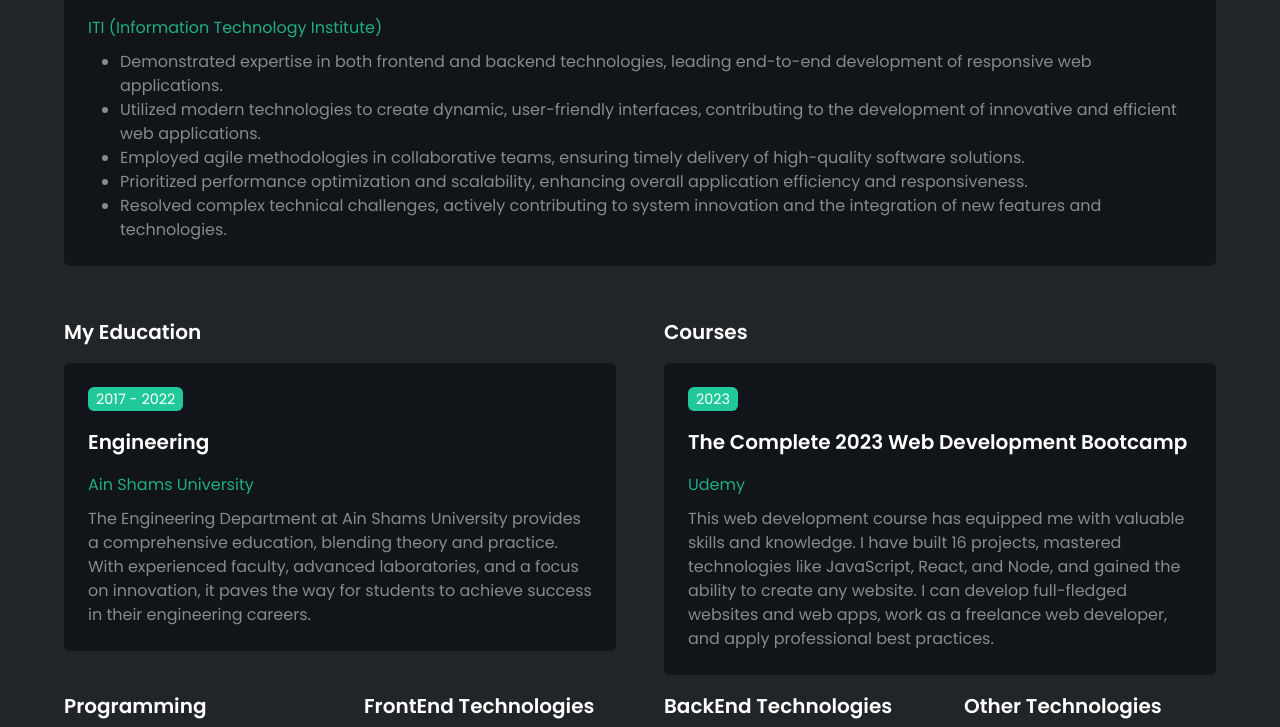
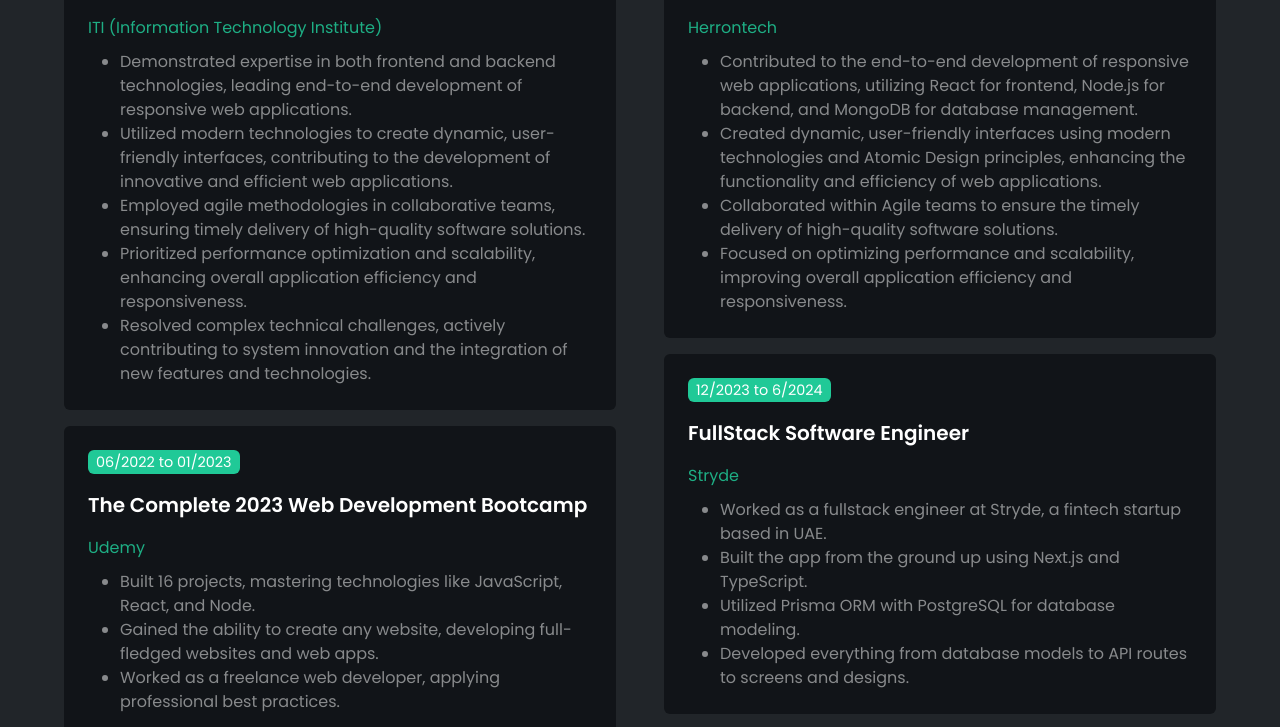
Before and after one commit to IbrahimGaber322/Ibrahim-Seda-Portfolio, a React (Create React App) app: page / in a window 1280 px wide. Shown: the part 1986-2713 px from the top of the page. Built offline with nearby package versions, Linux system fonts and the light colour scheme.

Commit message:
Add SummaryCard component and enhance form controls with autoComplete attribute

```diff
--- /dev/null
+++ b/src/components/SummaryCard.jsx
@@ -0,0 +1,29 @@
+import React from 'react';
+
+const SummaryCard = ({ title, dateFrom, dateTo, organization, link, description }) => {
+    return (
+
+        <div className="summary-card p-4 rounded">
+            <p className="summary-date rounded">{dateFrom}{dateTo && ` to ${dateTo}`}</p>
+            <p className="title-2">{title}</p>
+            <a
+                rel="noreferrer"
+                target="_blank"
+                href={link}
+                className="title-3-a"
+            >
+                {organization}
+            </a>
+            <p className="summary-desc">
+                <ul>
+                    {description.map((desc, i) => (
+                        <li key={i}>{desc}</li>
+                    ))}
+                </ul>
+            </p>
+        </div>
+
+    );
+};
+
+export default SummaryCard;
--- a/src/pages/Contact.jsx
+++ b/src/pages/Contact.jsx
@@ -68,6 +68,7 @@
               <Col lg={6}>
                 <Form.Group className="mb-3">
                   <Form.Control
+                    autoComplete="off"
                     style={{ color: "white" }}
                     className="my-form-control"
                     required={true}
@@ -80,6 +81,7 @@
               <Col lg={6}>
                 <Form.Group className="mb-3">
                   <Form.Control
+                    autoComplete="off"
                     style={{ color: "white" }}
                     className="my-form-control"
                     required={true}
@@ -92,6 +94,7 @@
               <Col>
                 <Form.Group className="mb-3">
                   <Form.Control
+                    autoComplete="off"
                     style={{ color: "white" }}
                     className="my-form-control"
                     required={true}
--- a/src/pages/Summary.jsx
+++ b/src/pages/Summary.jsx
@@ -6,6 +6,7 @@
 import CV from "../cv/IbrahimGaber.pdf";
 import Badge from "react-bootstrap/Badge";
 import skillsGroups, { getColors } from "../constants/skills";
+import SummaryCard from "../components/SummaryCard";
 
 function Summary() {
   return (
@@ -20,99 +21,64 @@
         </Col>
       </Row>
       <Row className="gx-5 gy-5">
-        <Col xs={12}>
-          <p className="title-2">My Experience</p>
-          <Stack style={{ marginBottom: 3 }} gap={3}>
-            <div className="summary-card p-4 rounded">
-              <p className="summary-date rounded">10/2023 to 6/2024</p>
-              <p className="title-2">Software Engineer</p>
-              <a
-                rel="noreferrer"
-                target="_blank"
-                href="https://iti.gov.eg/iti/9M/Intake%2044/intake-program-track/details/116"
-                className="title-3-a"
-              >
-                ITI (Information Technology Institute)
-              </a>
-              <p className="summary-desc">
-                <ul>
-                  <li>
-                    Demonstrated expertise in both frontend and backend
-                    technologies, leading end-to-end development of responsive
-                    web applications.
-                  </li>
-                  <li>
-                    Utilized modern technologies to create dynamic,
-                    user-friendly interfaces, contributing to the development of
-                    innovative and efficient web applications.
-                  </li>
-                  <li>
-                    Employed agile methodologies in collaborative teams,
-                    ensuring timely delivery of high-quality software solutions.
-                  </li>
-                  <li>
-                    Prioritized performance optimization and scalability,
-                    enhancing overall application efficiency and responsiveness.
-                  </li>
-                  <li>
-                    Resolved complex technical challenges, actively contributing
-                    to system innovation and the integration of new features and
-                    technologies.
-                  </li>
-                </ul>
-              </p>
-            </div>
+        <Col md={6}>
+          <p className="title-2">My Education</p>
+          <Stack gap={3}>
+            <SummaryCard title={"Software Engineer"} link={"https://iti.gov.eg/iti/9M/Intake%2044/intake-program-track/details/116"} dateFrom={"10/2023"} dateTo={"6/2024"} organization={"ITI (Information Technology Institute)"}
+              description={[
+                `Demonstrated expertise in both frontend and backend technologies, leading end-to-end development of responsive web applications.`,
+                `Utilized modern technologies to create dynamic, user-friendly interfaces, contributing to the development of innovative and efficient web applications.`,
+                `Employed agile methodologies in collaborative teams, ensuring timely delivery of high-quality software solutions.`,
+                `Prioritized performance optimization and scalability, enhancing overall application efficiency and responsiveness.`,
+                `Resolved complex technical challenges, actively contributing to system innovation and the integration of new features and technologies.`
+              ]}
+            />
+            <SummaryCard title={"The Complete 2023 Web Development Bootcamp"} link={"https://www.udemy.com/course/the-complete-web-development-bootcamp/"} dateFrom={"06/2022"} dateTo={"01/2023"} organization={"Udemy"}
+              description={[
+                `Built 16 projects, mastering technologies like JavaScript, React, and Node.`,
+                `Gained the ability to create any website, developing full-fledged websites and web apps.`,
+                `Worked as a freelance web developer, applying professional best practices.`
+              ]}
+            />
+            <SummaryCard title={"Engineering"} link={"https://eng.asu.edu.eg/"} dateFrom={"10/2017"} dateTo={"6/2022"} organization={"Ain Shams University"}
+              description={[
+                `Solved complex problems through critical thinking and advanced mathematics.`,
+                `Participated in numerous courses, gaining a broad understanding of various engineering disciplines.`,
+                `Engaged in multiple group projects, enhancing teamwork and collaboration skills.`,
+                `Learned to apply theoretical knowledge to practical situations, bridging the gap between academia and industry.`,
+                `Developed a strong foundation in engineering principles, preparing for a successful career in the field.`
+              ]}
+            />
           </Stack>
         </Col>
         <Col md={6}>
-          <p className="title-2">My Education</p>
+          <p className="title-2">My Experience</p>
           <Stack gap={3}>
-            <div className="summary-card p-4 rounded">
-              <p className="summary-date rounded">2017 - 2022</p>
-              <p className="title-2">Engineering</p>
-              <a
-                rel="noreferrer"
-                target="_blank"
-                href="https://eng.asu.edu.eg/"
-                className="title-3-a"
-              >
-                Ain Shams University
-              </a>
-              <p className="summary-desc">
-                The Engineering Department at Ain Shams University provides a
-                comprehensive education, blending theory and practice. With
-                experienced faculty, advanced laboratories, and a focus on
-                innovation, it paves the way for students to achieve success in
-                their engineering careers.
-              </p>
-            </div>
-          </Stack>
-        </Col>
-        <Col md={6}>
-          <p className="title-2">Courses</p>
-          <Stack gap={3}>
-            <div className="summary-card p-4 rounded">
-              <p className="summary-date rounded">2023</p>
-              <p className="title-2">
-                The Complete 2023 Web Development Bootcamp
-              </p>
-              <a
-                rel="noreferrer"
-                target="_blank"
-                href="https://www.udemy.com/course/the-complete-web-development-bootcamp/"
-                className="title-3-a"
-              >
-                Udemy
-              </a>
-              <p className="summary-desc">
-                This web development course has equipped me with valuable skills
-                and knowledge. I have built 16 projects, mastered technologies
-                like JavaScript, React, and Node, and gained the ability to
-                create any website. I can develop full-fledged websites and web
-                apps, work as a freelance web developer, and apply professional
-                best practices.
-              </p>
-            </div>
+            <SummaryCard title={"Software Engineer"} dateFrom={"10/2023"} organization={"Herrontech"} link={"https://herrontech.com/"}
+              description={[
+                `Contributed to the end-to-end development of responsive web applications, utilizing React for frontend, Node.js for backend, and MongoDB for database management.`,
+                `Created dynamic, user-friendly interfaces using modern technologies and Atomic Design principles, enhancing the functionality and efficiency of web applications.`,
+                `Collaborated within Agile teams to ensure the timely delivery of high-quality software solutions.`,
+                `Focused on optimizing performance and scalability, improving overall application efficiency and responsiveness.`
+              ]}
+            />
+            <SummaryCard title={"FullStack Software Engineer"} dateFrom={"12/2023"} dateTo={"6/2024"} organization={"Stryde"} link={"https://www.gostryde.com/"}
+              description={[
+                `Worked as a fullstack engineer at Stryde, a fintech startup based in UAE.`,
+                `Built the app from the ground up using Next.js and TypeScript.`,
+                `Utilized Prisma ORM with PostgreSQL for database modeling.`,
+                `Developed everything from database models to API routes to screens and designs.`
+              ]}
+            />
+            <SummaryCard title={"FreeLancer"} dateFrom={"01/2023"} dateTo={"10/2023"} organization={"Freelancer"}
+              description={[
+                `Developed responsive websites and web applications for clients, ensuring high-quality, user-friendly interfaces.`,
+                `Utilized modern technologies to create dynamic, efficient websites, contributing to client satisfaction and project success.`,
+                `Employed agile methodologies in project management, ensuring timely delivery of high-quality software solutions.`,
+                `Prioritized performance optimization and scalability, enhancing overall application efficiency and responsiveness.`,
+                `Resolved complex technical challenges, actively contributing to system innovation and the integration of new features and technologies.`
+              ]}
+            />
           </Stack>
         </Col>
       </Row>
@@ -132,9 +98,8 @@
                 <Badge pill style={{ fontSize: 20 }} bg={getColors(j)}>
                   <span
                     style={{
-                      color: `${
-                        getColors(j) === "light" ? "black" : "inherit"
-                      }`,
+                      color: `${getColors(j) === "light" ? "black" : "inherit"
+                        }`,
                     }}
                   >
                     {s}
--- a/src/style.css
+++ b/src/style.css
@@ -77,9 +77,11 @@
   margin-bottom: 10px;
   display: inline-block;
 }
+
 .title-3-a:hover {
   color: #32ffc5;
 }
+
 /* Nav-Bar */
 .my-navbar-brand {
   font-family: "Poppins", sans-serif;
@@ -172,6 +174,7 @@
 }
 
 @keyframes bounce {
+
   0%,
   20%,
   50%,
@@ -593,6 +596,7 @@
 
 .my-form-control {
   background-color: #232a31;
+  color: white;
   border: 0;
 }
 
@@ -659,30 +663,24 @@
 .instagram-icon:hover {
   color: white;
   background: #f09433;
-  background: -moz-linear-gradient(
-    45deg,
+  background: -moz-linear-gradient(45deg,
       #f09433 0%,
       #e6683c 25%,
       #dc2743 50%,
       #cc2366 75%,
-    #bc1888 100%
-  );
-  background: -webkit-linear-gradient(
-    45deg,
+      #bc1888 100%);
+  background: -webkit-linear-gradient(45deg,
       #f09433 0%,
       #e6683c 25%,
       #dc2743 50%,
       #cc2366 75%,
-    #bc1888 100%
-  );
-  background: linear-gradient(
-    45deg,
+      #bc1888 100%);
+  background: linear-gradient(45deg,
       #f09433 0%,
       #e6683c 25%,
       #dc2743 50%,
       #cc2366 75%,
-    #bc1888 100%
-  );
+      #bc1888 100%);
   filter: progid:DXImageTransform.Microsoft.gradient(startColorstr='#f09433', endColorstr='#bc1888', GradientType=1);
   border-radius: 0.5rem;
 }
@@ -714,6 +712,24 @@
     margin: 0 0 0 0.5rem;
   }
 }
+
+::placeholder {
+  color: white;
+  /* Or any visible color */
+  opacity: 1;
+  /* Ensure it's fully visible */
+}
+
+:-ms-input-placeholder {
+  /* For older IE versions */
+  color: white;
+}
+
+::-ms-input-placeholder {
+  /* For Edge */
+  color: white;
+}
+
 
 /* Footer */
 .footer {
```
Also changed, not shown: 1 other file (tests, documents, lock files or other folders). Lines whose indentation alone changed are shown as unchanged.
